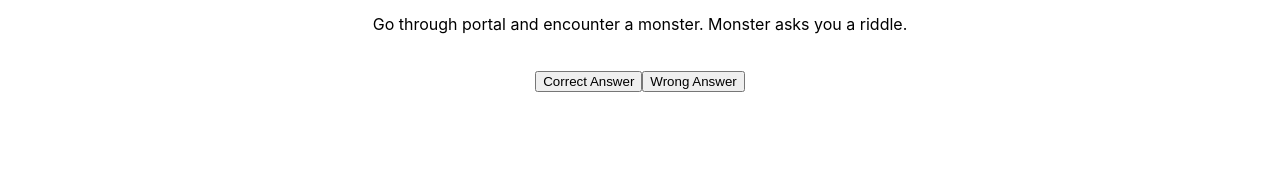
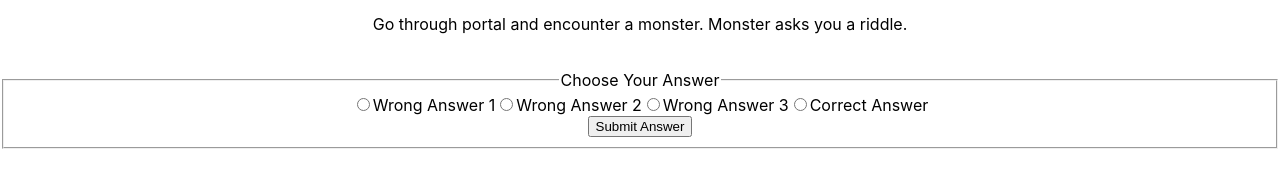
Before and after one commit to Jon-Grabowski/chorequest, a React (Create React App) app: page /laundromatmachine in a window 1280 px wide. Shown: the part 428-616 px from the top of the page. Built offline with nearby package versions, Linux system fonts and the light colour scheme; data requests are answered from the project's data file.

Commit message:
Added riddle, working on tools

```diff
--- a/src/components/GranRightPath.js
+++ b/src/components/GranRightPath.js
@@ -5,6 +5,11 @@ function GranRightPath() {
 
     function handleClick(path) {
         history.push(path)
+    }
+
+    function handleSubmit(e) {
+        e.preventDefault();
+        console.log(e.target)
     }
 
     return (
@@ -16,6 +21,24 @@ function GranRightPath() {
             <button onClick={()=>handleClick("/rightpath1")}>Win</button>
             <button onClick={()=>handleClick("/rightpath2")}>Lose</button>
 
+            <form onSubmit={handleSubmit}>
+                <fieldset>
+                    <legend>Choose Your Answer</legend>
+                    <div>
+                        <input type="checkbox" id="riddle-answer-1" name="toolbox" value="wrong"></input>
+                        <label for="riddle-answer-1">Wrong Answer 1</label>
+                        <input type="checkbox" id="riddle-answer-2" name="toolbox" value="wrong"></input>
+                        <label for="riddle-answer-1">Wrong Answer 2</label>
+                        <input type="checkbox" id="riddle-answer-3" name="toolbox" value="wrong"></input>
+                        <label for="riddle-answer-1">Wrong Answer 3</label>
+                        <input type="checkbox" id="riddle-answer-1" name="toolbox" value="correct"></input>
+                        <label for="riddle-answer-1">Correct Answer</label>
+                    </div>
+                    <div>
+                        <button type="submit">Submit Answer</button>
+                    </div>
+                </fieldset>
+            </form>
         </div>
     )
 }
--- a/src/components/LaundMachine.js
+++ b/src/components/LaundMachine.js
@@ -7,15 +7,39 @@ function LaundMachine() {
         history.push(path)
     }
 
+    function handleSubmit(e) {
+        e.preventDefault();
+        if(e.target.riddle.value === "correct") {
+            handleClick("/laundmachine1")
+        } else {
+            handleClick("/laundmachine2")
+        }
+    }
+
     return (
         <div className="story-page">
             <h1>Inside Laundry Machine</h1>
             <img src="placeholder"></img>
             <p>Go through portal and encounter a monster. Monster asks you a riddle.</p>
             <br></br>
-            <button onClick={()=>handleClick("/laundmachine1")}>Correct Answer</button>
-            <button onClick={()=>handleClick("/laundmachine2")}>Wrong Answer</button>
-
+            <form onSubmit={handleSubmit}>
+                <fieldset>
+                    <legend>Choose Your Answer</legend>
+                    <div>
+                        <input type="radio" id="riddle-answer-1" name="riddle" value="wrong"></input>
+                        <label for="riddle-answer-1">Wrong Answer 1</label>
+                        <input type="radio" id="riddle-answer-2" name="riddle" value="wrong"></input>
+                        <label for="riddle-answer-1">Wrong Answer 2</label>
+                        <input type="radio" id="riddle-answer-3" name="riddle" value="wrong"></input>
+                        <label for="riddle-answer-1">Wrong Answer 3</label>
+                        <input type="radio" id="riddle-answer-1" name="riddle" value="correct"></input>
+                        <label for="riddle-answer-1">Correct Answer</label>
+                    </div>
+                    <div>
+                        <button type="submit">Submit Answer</button>
+                    </div>
+                </fieldset>
+            </form>
         </div>
     )
 }
```
